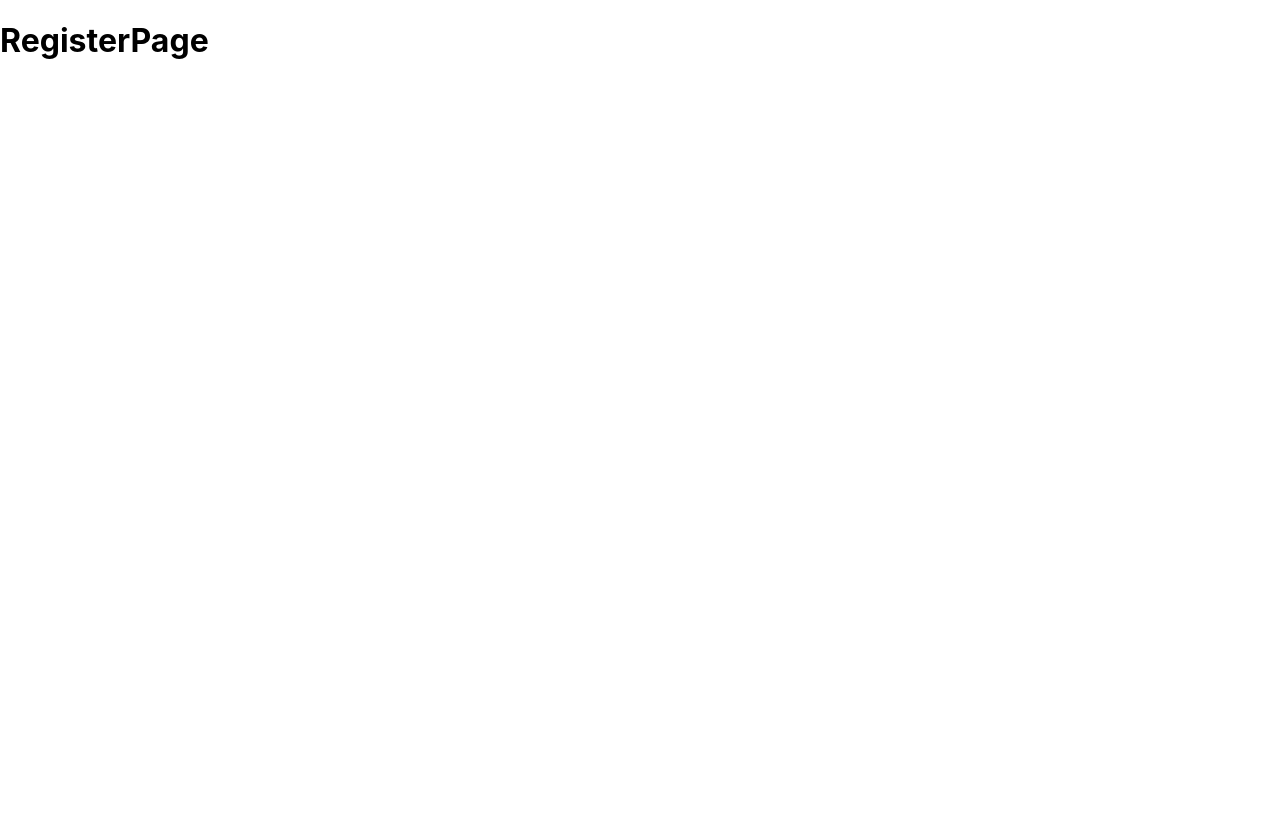
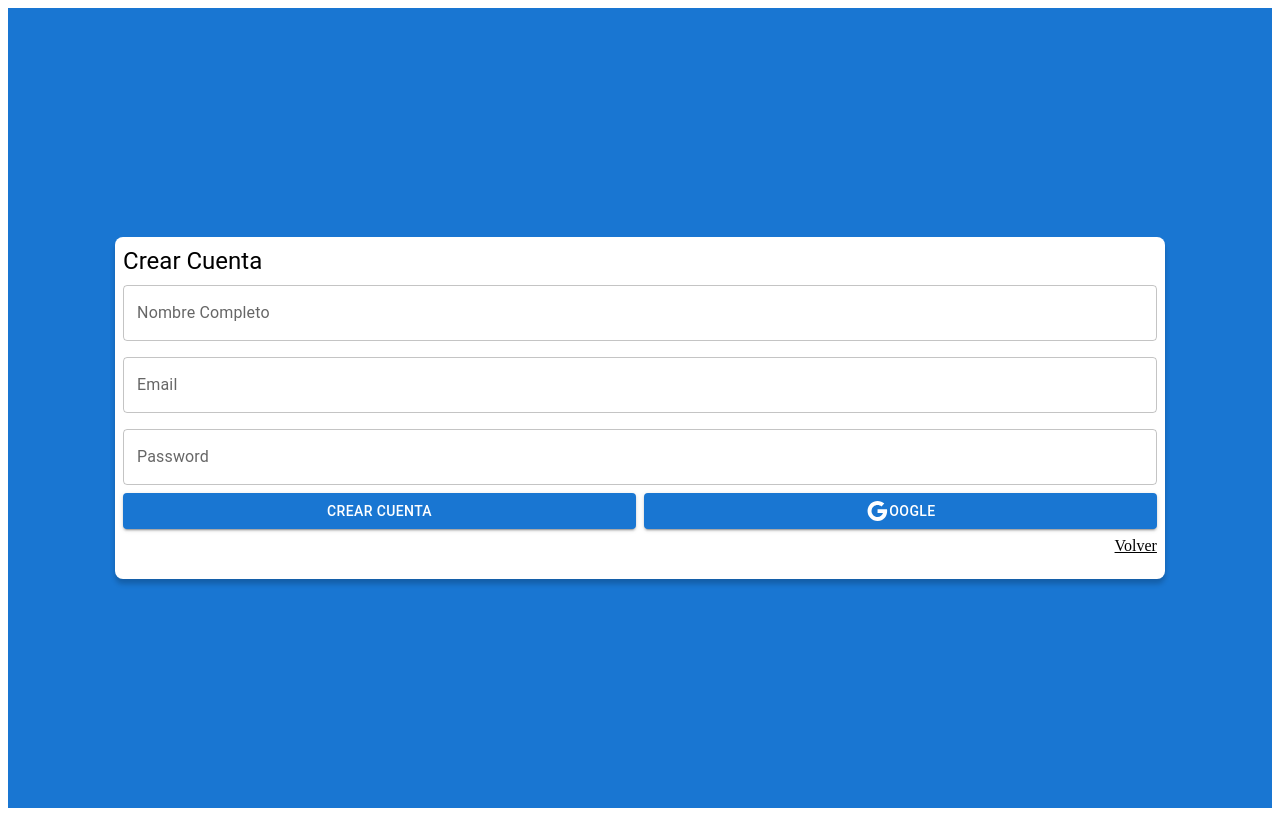
Before and after one commit to rnico2293/react-journalApp, a React (Create React App) app: page /auth/register in a window 1280 px wide. Built offline with nearby package versions, Linux system fonts and the light colour scheme.

Commit message:
layout, login and register form

```diff
--- a/package.json
+++ b/package.json
@@ -3,6 +3,10 @@
   "version": "0.1.0",
   "private": true,
   "dependencies": {
+    "@emotion/react": "^11.11.4",
+    "@emotion/styled": "^11.11.0",
+    "@mui/icons-material": "^5.15.12",
+    "@mui/material": "^5.15.12",
     "@testing-library/jest-dom": "^5.17.0",
     "@testing-library/react": "^13.4.0",
     "@testing-library/user-event": "^13.5.0",
--- /dev/null
+++ b/src/auth/layout/AuthLayout.jsx
@@ -0,0 +1,32 @@
+import {Grid, Typography} from "@mui/material";
+import { Link as RouterLink } from 'react-router-dom'
+
+export const AuthLayout = ({children, title = ''}) => {
+    return (
+        <Grid
+        container
+        spacing= {0}
+        direction="column"
+        alignItems="center"
+        justifyContent="center"
+        sx = {{ minHeight:'100vh', backgroundColor:'primary.main', padding:4}}
+        >
+
+            <Grid item
+            className ='box-shadow'
+            xs = {3}
+            sx = {{backgroundColor:'white', padding:1, borderRadius: 2}}>
+
+                <Typography variant='h5' >
+                    {title}
+                </Typography>
+
+                {children}
+
+            </Grid>
+
+        </Grid>
+
+
+    )
+}
--- a/src/auth/pages/LoginPage.jsx
+++ b/src/auth/pages/LoginPage.jsx
@@ -1,8 +1,61 @@
+import { Link as RouterLink } from 'react-router-dom'
+import { Google } from "@mui/icons-material";
+import { Grid, Typography, TextField, Button, Link } from "@mui/material";
+import { AuthLayout } from "../layout/AuthLayout"
 
 export const LoginPage = () => {
     return (
-        <>
-            <h1>COSO COLOR AL CUADRADO</h1>
-        </>
+
+        <AuthLayout title="Login">
+
+            <form>
+                <Grid container>
+                    <Grid item xs={12}>
+                        <TextField
+                            label="Correo"
+                            type="email"
+                            placeholder='Ingrese su correo'
+                            sx={{ my: 1 }}
+                            fullWidth
+                        >
+                        </TextField>
+                    </Grid>
+
+                    <Grid item xs={12}>
+                        <TextField
+                            label='Password'
+                            type='password'
+                            placeholder='Ingrese su correo'
+                            sx={{ my: 1 }}
+                            fullWidth
+                        >
+                        </TextField>
+                    </Grid>
+
+                    <Grid container spacing={1} sx={{ mb: 2 }} justifyContent="center">
+                        <Grid item xs={6}>
+                            <Button fullWidth variant='contained'>
+                                Login
+                            </Button>
+                        </Grid>
+                        <Grid item xs={6} >
+                            <Button fullWidth variant='contained'>
+                                <Google />
+                                oogle
+                            </Button>
+                        </Grid>
+
+                        <Grid container direction="row" justifyContent="end" >
+                            <Link component={RouterLink} color='inherit' to="/auth/register" sx={{ my: 1 }}>
+                                Crear nueva cuenta
+                            </Link>
+                        </Grid>
+
+                    </Grid>
+
+                </Grid>
+            </form>
+        </AuthLayout>
+
     )
 }
--- a/src/auth/pages/RegisterPage.jsx
+++ b/src/auth/pages/RegisterPage.jsx
@@ -1,7 +1,71 @@
+import { Link as RouterLink } from 'react-router-dom'
+import { Google } from "@mui/icons-material";
+import { Grid, Typography, TextField, Button, Link } from "@mui/material";
+import { AuthLayout } from "../layout/AuthLayout"
+
 export const RegisterPage = () => {
-    return (
-        <>
-          <h1>RegisterPage</h1>
-        </>
-    )
-};
+  return (
+
+    <AuthLayout title="Crear Cuenta">
+
+      <form>
+        <Grid container>
+          <Grid item xs={12}>
+            <TextField
+              label="Nombre Completo"
+              type="text"
+              placeholder='Ingrese su nombre'
+              sx={{ my: 1 }}
+              fullWidth
+            >
+            </TextField>
+          </Grid>
+
+          <Grid item xs={12}>
+            <TextField
+              label='Email'
+              type='Email'
+              placeholder='Ingrese su correo'
+              sx={{ my: 1 }}
+              fullWidth
+            >
+            </TextField>
+          </Grid>
+
+          <Grid item xs={12}>
+            <TextField
+              label='Password'
+              type='password'
+              placeholder='Ingrese su contraseña'
+              sx={{ my: 1 }}
+              fullWidth
+            >
+            </TextField>
+          </Grid>
+
+          <Grid container spacing={1} sx={{ mb: 2 }} justifyContent="center">
+            <Grid item xs={6}>
+              <Button fullWidth variant='contained'>
+                Crear Cuenta
+                </Button>
+            </Grid>
+            <Grid item xs={6} >
+              <Button fullWidth variant='contained'>
+                <Google />oogle
+               </Button>
+            </Grid>
+
+            <Grid container direction="row" justifyContent="end">
+              <Link component={RouterLink} color='inherit' to="/auth/login" sx={{ mt: 1 }}>
+                Volver
+              </Link>
+            </Grid>
+
+          </Grid>
+
+        </Grid>
+      </form>
+    </AuthLayout>
+
+  )
+}
--- a/src/styles.css
+++ b/src/styles.css
@@ -1,13 +1,3 @@
-body {
-  margin: 0;
-  font-family: -apple-system, BlinkMacSystemFont, 'Segoe UI', 'Roboto', 'Oxygen',
-    'Ubuntu', 'Cantarell', 'Fira Sans', 'Droid Sans', 'Helvetica Neue',
-    sans-serif;
-  -webkit-font-smoothing: antialiased;
-  -moz-osx-font-smoothing: grayscale;
+.box-shadow {
+  box-shadow: 0px 5px 5px rgba(0, 0, 0, 0.2);
 }
-
-code {
-  font-family: source-code-pro, Menlo, Monaco, Consolas, 'Courier New',
-    monospace;
-}
```
Also changed, not shown: 1 other file (tests, documents, lock files or other folders).
